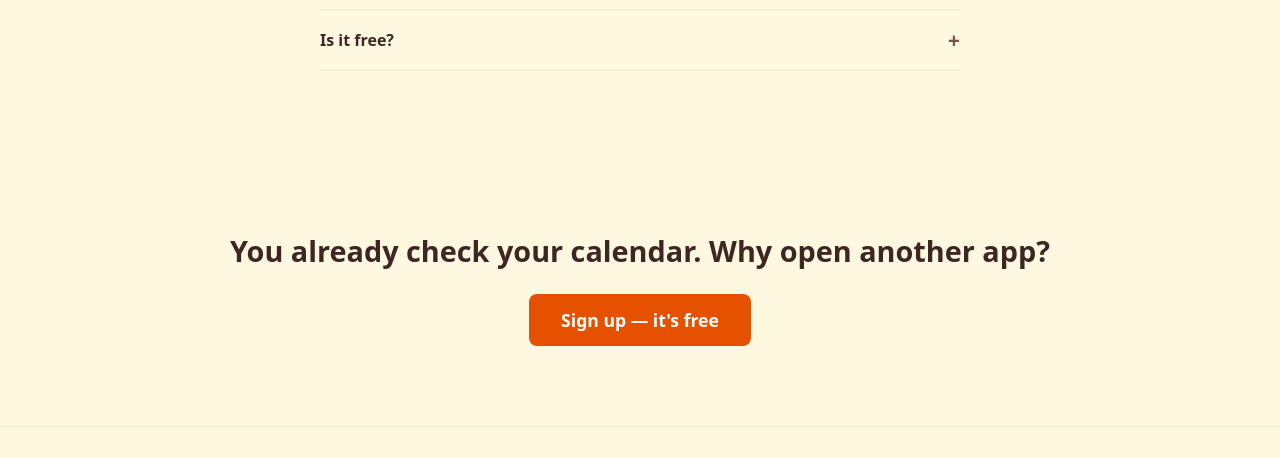
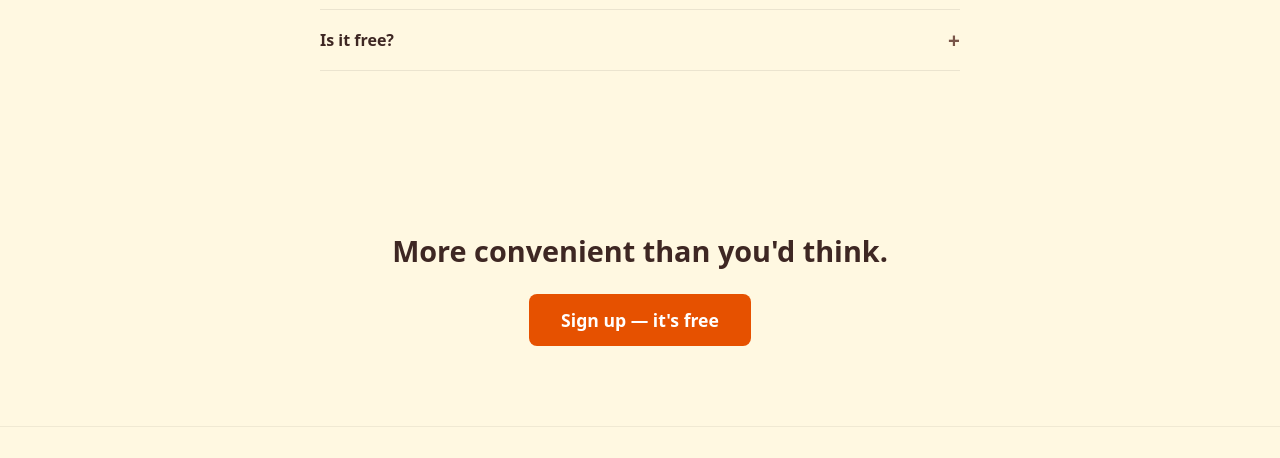
Before and after one commit to JamisonProctor/weather_cal, a Python web app: template src/web/templates/landing.html in a window 1280 px wide. Shown: the part 3827-4285 px from the top of the page. Run offline with Jinja, Linux system fonts and the light colour scheme; the template is opened without the code that fills it, so the values that code supplies are empty.

Commit message:
fix: second CTA tagline — "More convenient than you'd think."
Different tagline for final CTA to avoid repetition. First CTA
stays as "You already check your calendar. Why open another app?"

Co-Authored-By: Claude Opus 4.6 <noreply@anthropic.com>

```diff
--- a/src/web/templates/landing.html
+++ b/src/web/templates/landing.html
@@ -499,7 +499,7 @@
 
   <!-- Final CTA -->
   <div class="lp-final-cta">
-    <h2>You already check your calendar. Why open another app?</h2>
+    <h2>More convenient than you'd think.</h2>
     {% if is_authenticated %}
     <a href="/settings" class="lp-cta">Go to settings</a>
     {% else %}
```
